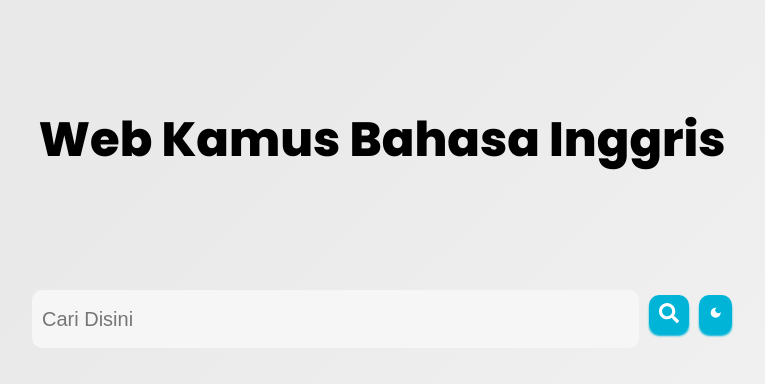
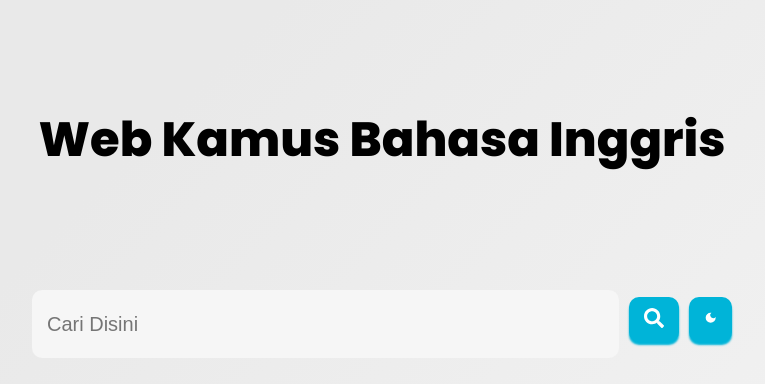
Before and after one commit to AlpianPPLG/Dictionary-React-JS, a React (Create React App) app: page / in a window 1280 px wide. Shown: the top 384 px of the page, without its empty margins (258-1023 px from the left). Built offline with nearby package versions, Linux system fonts and the light colour scheme.

Commit message:
Update App.css
Little Changes Again

```diff
--- a/src/App.css
+++ b/src/App.css
@@ -39,6 +39,17 @@ h2 {
 
 h4 {
   color: #4db33d;
+  font-size: 1.2em;
+  font-weight: 600;
+  text-transform: uppercase;
+  margin-bottom: .5em;
+  letter-spacing: .1em;
+}
+
+.showResults {
+  box-shadow: 0 0 5px 5px rgba(0,0,0,0.5);
+  border-radius: 10px;
+  padding: 20px;
 }
 
 input {
@@ -65,19 +76,19 @@ input {
   background-color: #f6f6f6;
   border: none;
   border-radius: 10px;
-  padding: 10px;
+  padding: 15px;
   font-size: 20px;
   width: 100%;
 }
 
 .searchBox > button {
   background-color: #00b4d8;
-  height: 38px;
+  height: 45px;
   border: none;
   color: white;
   box-shadow: 0px 3px 2px #00b4d8;
   cursor: pointer;
-  padding: 0 10px;
+  padding: 0 15px;
   gap: 4px;
   border-radius: 10px;
 }
```
